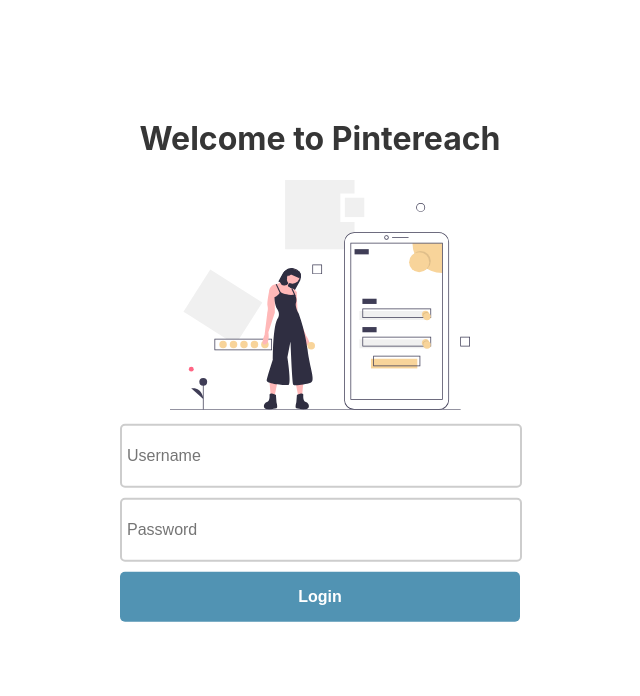
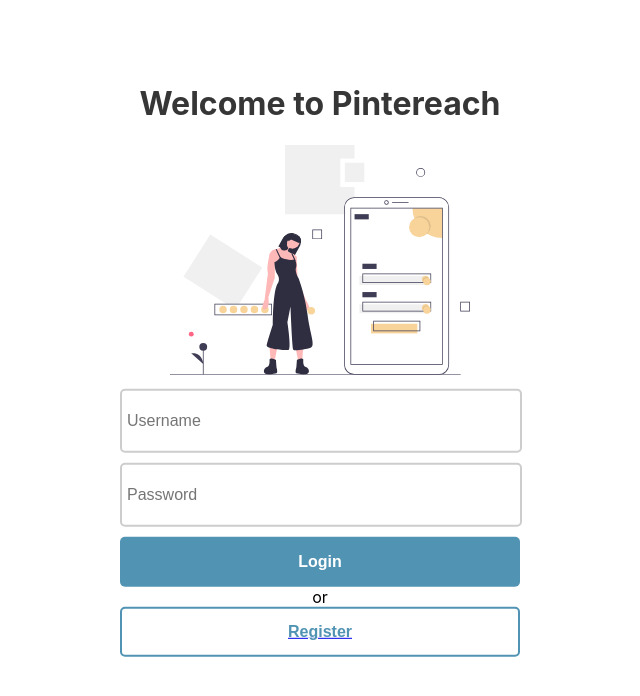
Before and after one commit to roselandroche/Pintereach-Frontend, a React (Create React App) app in the folder articles/: page /login in a window 1280 px wide. Shown: the top 696 px of the page, without its empty margins (320-960 px from the left). Built offline with nearby package versions, Linux system fonts and the light colour scheme.

Commit message:
Added register button to the login component

```diff
--- a/articles/src/App.css
+++ b/articles/src/App.css
@@ -175,6 +175,19 @@
     transform: scale(1.03);
   }
 
+  .secondary-button {
+    display: block;
+    width: 80%;
+    height: 50px;
+    margin: 0 auto;
+    background: none;
+    color: #5193b3;
+    border: solid 2px #5193b3;
+    border-radius: 5px;
+    cursor: pointer;
+    text-decoration: none;
+  }
+
 
 /* articles component */
 .article-container {
--- a/articles/src/components/Login.js
+++ b/articles/src/components/Login.js
@@ -1,52 +1,76 @@
-import React, { useState } from 'react';
-import api from '../utils/api';
-
+import React, { useState } from "react";
+import api from "../utils/api";
+import { Link } from "react-router-dom";
 
 function Login(props) {
-    const [error, setError] = useState()
+  const [error, setError] = useState();
   const [status, setStatus] = useState({
-        username: '',
-        password: ''
-    })
+    username: "",
+    password: ""
+  });
 
-    const handleChange = (event) => {
+  const handleChange = event => {
     setStatus({
       ...status,
-            [event.target.name]: event.target.value,
-        })
-    }
+      [event.target.name]: event.target.value
+    });
+  };
 
-    const handleSubmit = (event) => {
-        event.preventDefault()
+  const handleSubmit = event => {
+    event.preventDefault();
 
     api()
       .post("/api/auth/login", status)
       .then(res => {
-                console.log(res.data)
-                localStorage.setItem('token', res.data.token)
-                props.history.push('/')
+        console.log(res.data);
+        localStorage.setItem("token", res.data.token);
+        props.history.push("/");
       })
       .catch(err => {
-                setError(err.res)
-            })
-    }
+        setError(err.res);
+      });
+  };
 
   return (
     <div className="login">
       <h1>Welcome to Pintereach</h1>
-            <img width="300px" src="img/login-illustration.svg" alt="lighthouse illustration" />
+      <img
+        width="300px"
+        src="img/login-illustration.svg"
+        alt="lighthouse illustration"
+      />
       <form onSubmit={handleSubmit}>
-            {error && <div className='error'>{error}</div>}
-            <input className="styled-input" type='text' name='username' placeholder="Username" value={status.username} onChange={handleChange} />
-            <input className="styled-input" type='password' name='password' placeholder="Password" value={status.password} onChange={handleChange} />
+        {error && <div className="error">{error}</div>}
+        <input
+          className="styled-input"
+          type="text"
+          name="username"
+          placeholder="Username"
+          value={status.username}
+          onChange={handleChange}
+        />
+        <input
+          className="styled-input"
+          type="password"
+          name="password"
+          placeholder="Password"
+          value={status.password}
+          onChange={handleChange}
+        />
+        <button className="primary-button" type="submit">
+          Login
+        </button>
 
-            <button className="primary-button" type='submit'>Login</button>
+        <div>or</div>
+
+        <Link to="/register">
+          <button className="secondary-button">Register</button>
+        </Link>
       </form>
     </div>
-
-    )
+  );
 }
 
-export default Login
+export default Login;
 
 // This gives the user an authentication token once signed in.
```
Lines whose indentation alone changed are shown as unchanged.
